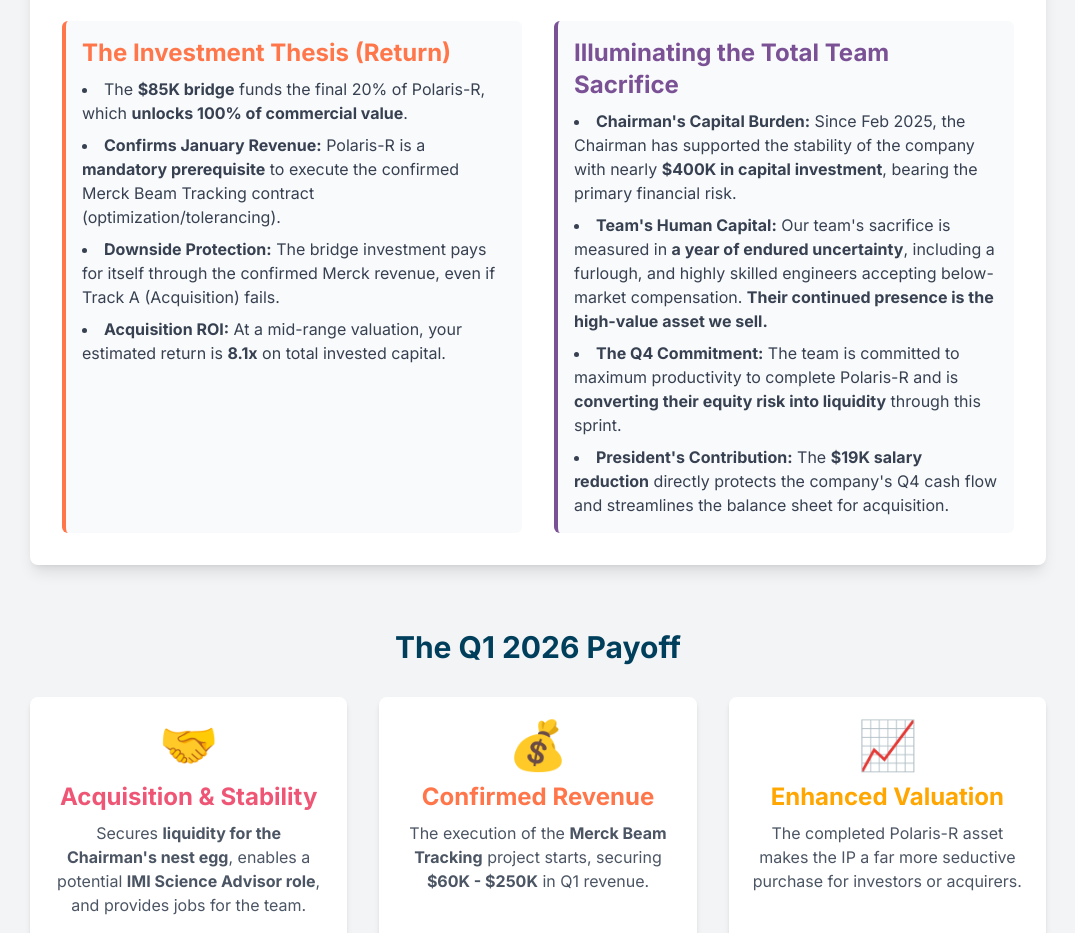
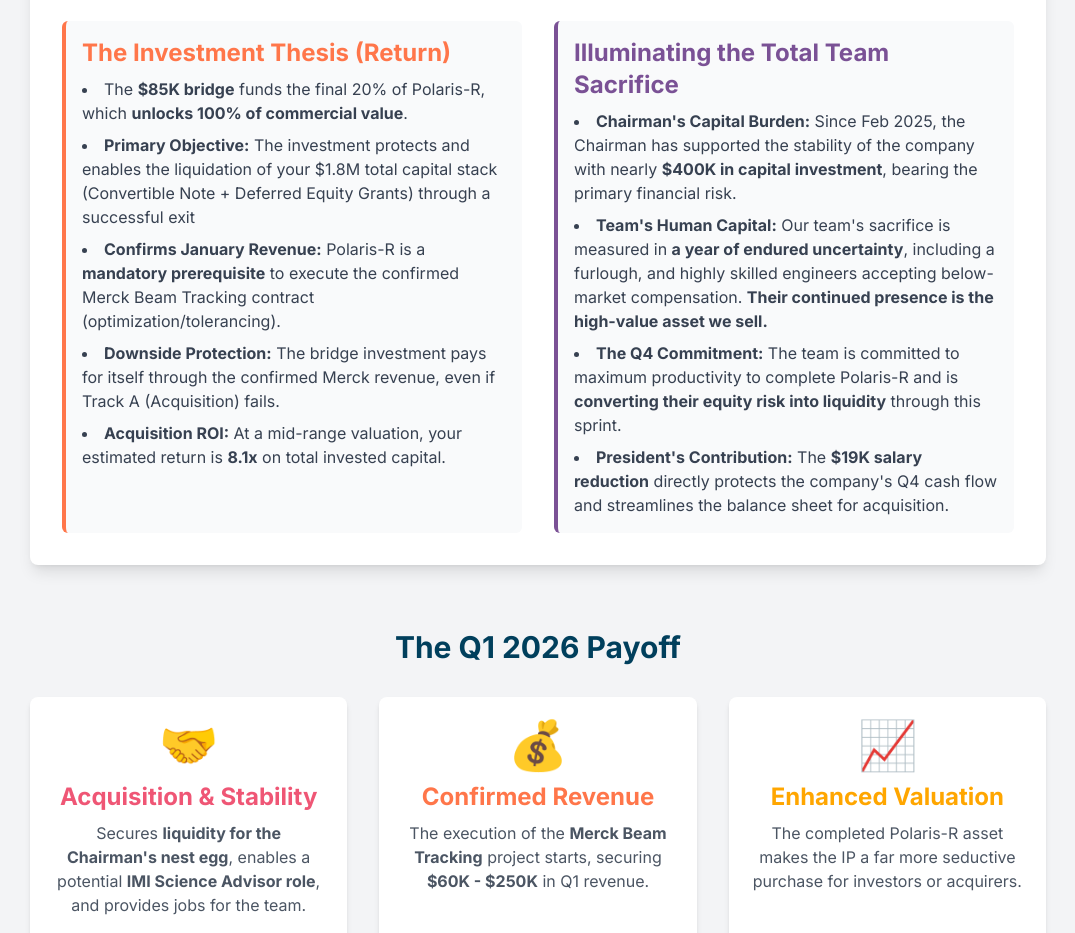
Before and after one commit to semulo/ganbatte, a plain HTML site: page index.html in a window 1280 px wide. Shown: the part 3464-4397 px from the top of the page, without its empty margins (102-1177 px from the left). Drawn offline with nearby package versions, Linux system fonts and the light colour scheme.

Commit message:
Update index.html

```diff
--- a/index.html
+++ b/index.html
@@ -133,6 +133,7 @@
                     <h3 class="text-2xl font-bold text-[#ff764a] mb-2">The Investment Thesis (Return)</h3>
                     <ul class="list-disc list-inside space-y-2 text-gray-700">
                         <li>The <strong>$85K bridge</strong> funds the final 20% of Polaris-R, which <strong>unlocks 100% of commercial value</strong>.</li>
+                        <li><strong>Primary Objective:</strong> The investment protects and enables the liquidation of your $1.8M total capital stack (Convertible Note + Deferred Equity Grants) through a successful exit</li>
                         <li><strong>Confirms January Revenue:</strong> Polaris-R is a <strong>mandatory prerequisite</strong> to execute the confirmed Merck Beam Tracking contract (optimization/tolerancing).</li>
                         <li><strong>Downside Protection:</strong> The bridge investment pays for itself through the confirmed Merck revenue, even if Track A (Acquisition) fails.</li>
                         <li><strong>Acquisition ROI:</strong> At a mid-range valuation, your estimated return is <strong>8.1x</strong> on total invested capital.</li>
```
